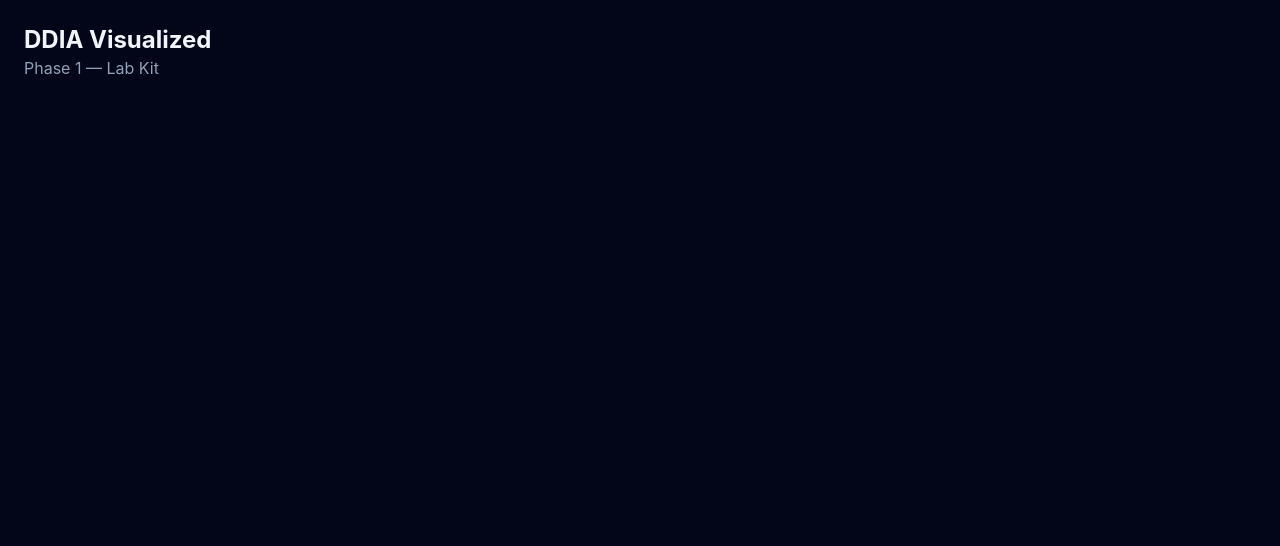
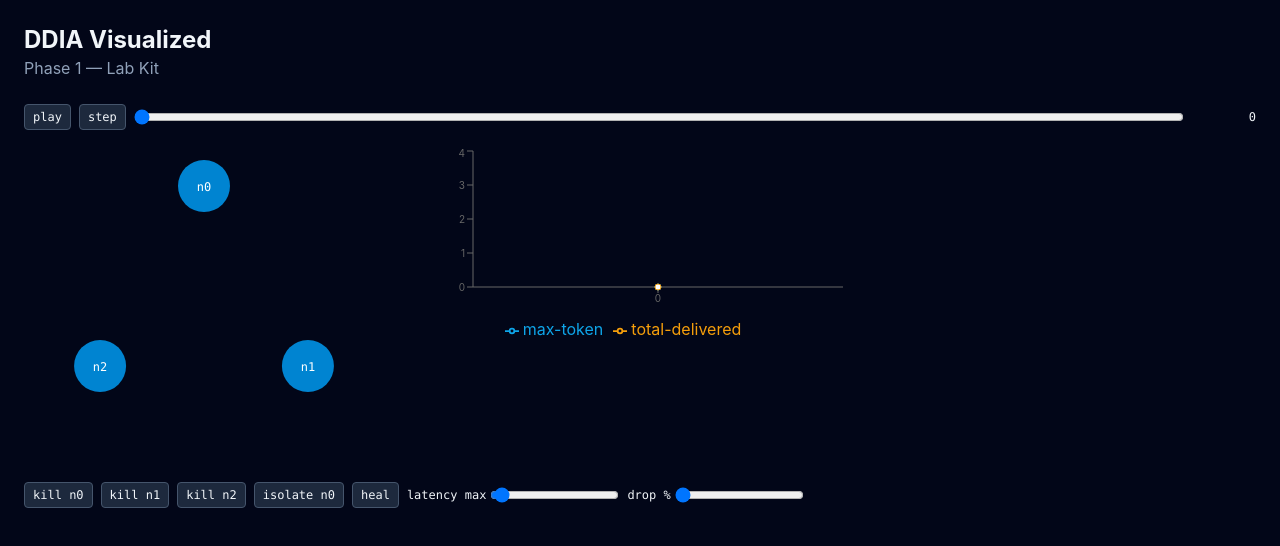
Before and after one commit to Jonathn1001/ddia-visualized, a React (Vite) app: page / in a window 1280 px wide. Shown: the top 546 px of the page. Built offline with nearby package versions, Linux system fonts and the light colour scheme.

Commit message:
feat(ui): MetricsPanel, TimelineScrubber, ping-pong lab proving kit reuse
Co-Authored-By: Claude Opus 4.8 <noreply@anthropic.com>
Claude-Session: https://claude.ai/code/session_01PpkDbUhAfanVgqEryFWMGS

```diff
--- a/src/ui/App.tsx
+++ b/src/ui/App.tsx
@@ -1,8 +1,13 @@
+import { PingPongLab } from './labs/pingpong/PingPongLab';
+
 export default function App() {
   return (
-    <main className="min-h-screen bg-slate-950 text-slate-100 p-6">
-      <h1 className="text-2xl font-bold">DDIA Visualized</h1>
-      <p className="text-slate-400">Phase 1 — Lab Kit</p>
+    <main className="min-h-screen bg-slate-950 text-slate-100 p-6 space-y-6">
+      <header>
+        <h1 className="text-2xl font-bold">DDIA Visualized</h1>
+        <p className="text-slate-400">Phase 1 — Lab Kit</p>
+      </header>
+      <PingPongLab />
     </main>
   );
 }
--- /dev/null
+++ b/src/ui/kit/MetricsPanel.tsx
@@ -0,0 +1,28 @@
+import { Legend, Line, LineChart, Tooltip, XAxis, YAxis } from 'recharts';
+import type { MetricsPoint } from '../bridge/simStore';
+
+const COLORS = ['#0ea5e9', '#f59e0b', '#10b981', '#ef4444', '#8b5cf6'];
+
+/** Live metrics chart — one stepped line per metric name (DESIGN_PLAN §4: countable numbers). */
+export function MetricsPanel({ history }: { history: MetricsPoint[] }) {
+  const last = history[history.length - 1];
+  const keys = last ? Object.keys(last).filter((k) => k !== 'time') : [];
+  return (
+    <LineChart width={440} height={200} data={history}>
+      <XAxis dataKey="time" tick={{ fontSize: 10 }} />
+      <YAxis tick={{ fontSize: 10 }} allowDecimals={false} />
+      <Tooltip />
+      <Legend />
+      {keys.map((k, i) => (
+        <Line
+          key={k}
+          type="stepAfter"
+          dataKey={k}
+          dot={false}
+          isAnimationActive={false}
+          stroke={COLORS[i % COLORS.length]}
+        />
+      ))}
+    </LineChart>
+  );
+}
--- /dev/null
+++ b/src/ui/kit/TimelineScrubber.tsx
@@ -0,0 +1,39 @@
+const btn = 'px-2 py-1 rounded bg-slate-800 hover:bg-slate-700 border border-slate-600 text-xs font-mono';
+
+/** Hybrid snapshot+replay scrubbing UI over TimelineRecorder (DESIGN_PLAN §5). */
+export function TimelineScrubber({
+  processed,
+  pending,
+  running,
+  onPlayPause,
+  onStep,
+  onScrub,
+}: {
+  processed: number;
+  pending: number;
+  running: boolean;
+  onPlayPause: () => void;
+  onStep: () => void;
+  onScrub: (index: number) => void;
+}) {
+  return (
+    <div className="flex items-center gap-2">
+      <button className={btn} onClick={onPlayPause}>
+        {running ? 'pause' : 'play'}
+      </button>
+      <button className={btn} onClick={onStep} disabled={running}>
+        step
+      </button>
+      <input
+        type="range"
+        min={0}
+        max={processed + pending}
+        value={processed}
+        disabled={running}
+        onChange={(e) => onScrub(Number(e.target.value))}
+        className="grow"
+      />
+      <span className="font-mono text-xs w-16 text-right">{processed}</span>
+    </div>
+  );
+}
--- /dev/null
+++ b/src/ui/labs/pingpong/PingPongLab.tsx
@@ -0,0 +1,60 @@
+import { useEffect, useRef } from 'react';
+import { Simulation } from '../../../engine';
+import { pingPong, type PPPayload, type PPState } from '../../../modules/pingpong';
+import { SimDriver } from '../../bridge/SimDriver';
+import { useSimStore } from '../../bridge/simStore';
+import { ChaosToolbar } from '../../kit/ChaosToolbar';
+import { ClusterView } from '../../kit/ClusterView';
+import { MetricsPanel } from '../../kit/MetricsPanel';
+import { TimelineScrubber } from '../../kit/TimelineScrubber';
+
+const NODE_IDS = ['n0', 'n1', 'n2'];
+
+export function PingPongLab() {
+  const ref = useRef<SimDriver<PPState, PPPayload> | null>(null);
+  if (!ref.current) {
+    useSimStore.getState().reset();
+    const sim = new Simulation<PPState, PPPayload>({
+      module: pingPong,
+      config: { nodeIds: NODE_IDS },
+      seed: 42,
+      network: { latency: [5, 40] },
+    });
+    ref.current = new SimDriver({ sim, seed: 42, publish: (v) => useSimStore.getState().publish(v) });
+  }
+  const driver = ref.current;
+  useEffect(() => () => driver.pause(), [driver]);
+  const view = useSimStore();
+
+  return (
+    <div className="space-y-4">
+      <TimelineScrubber
+        processed={view.processed}
+        pending={view.pending}
+        running={view.running}
+        onPlayPause={() => (view.running ? driver.pause() : driver.start())}
+        onStep={() => driver.stepOnce()}
+        onScrub={(i) => driver.scrubTo(i)}
+      />
+      <div className="flex gap-6 items-start">
+        <ClusterView
+          nodes={view.nodes}
+          inFlight={view.inFlight}
+          time={view.time}
+          onNodeClick={(id) =>
+            driver.control(
+              view.nodes.find((n) => n.id === id)?.dead ? { type: 'revive', node: id } : { type: 'kill', node: id },
+            )
+          }
+        />
+        <MetricsPanel history={view.metricsHistory} />
+      </div>
+      <ChaosToolbar
+        caps={pingPong.chaos}
+        nodeIds={NODE_IDS}
+        deadNodes={view.nodes.filter((n) => n.dead).map((n) => n.id)}
+        onAction={(a) => driver.control(a)}
+      />
+    </div>
+  );
+}
```
Also changed, not shown: 1 other file (tests, documents, lock files or other folders).
